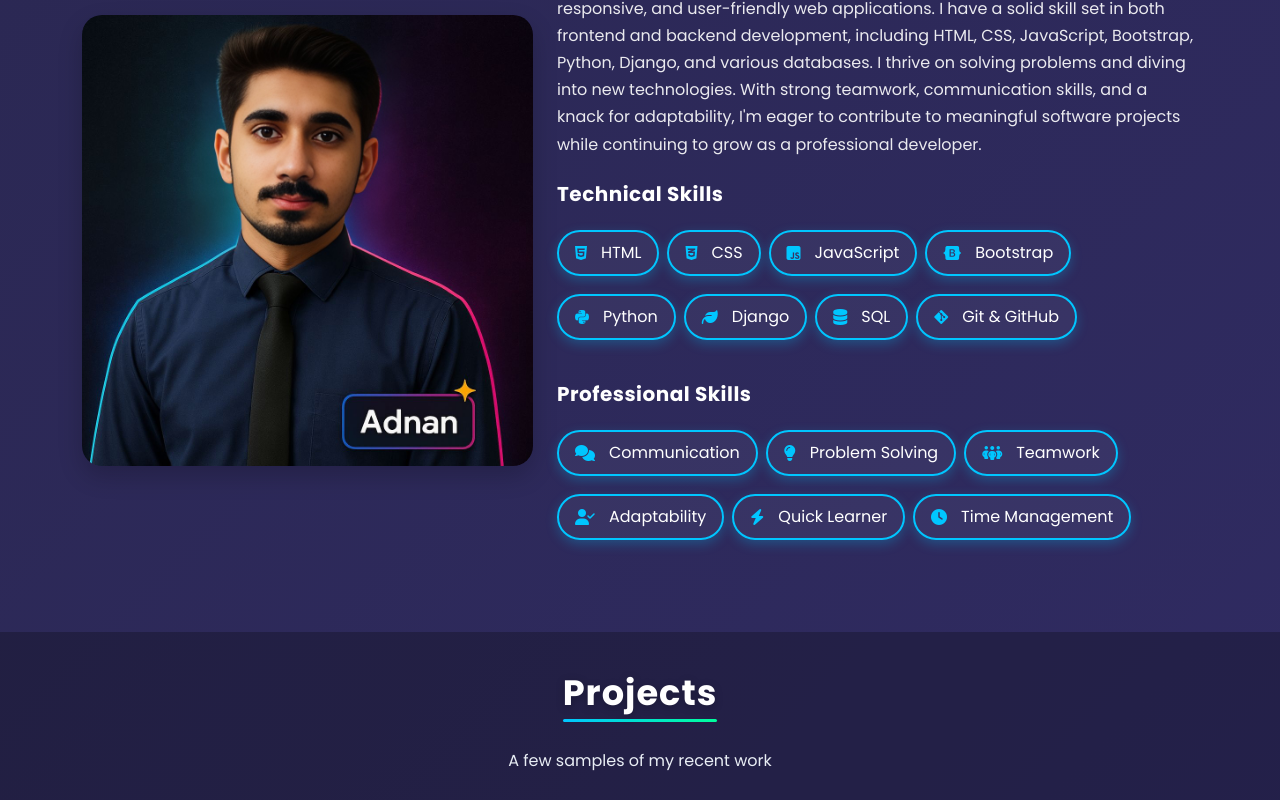
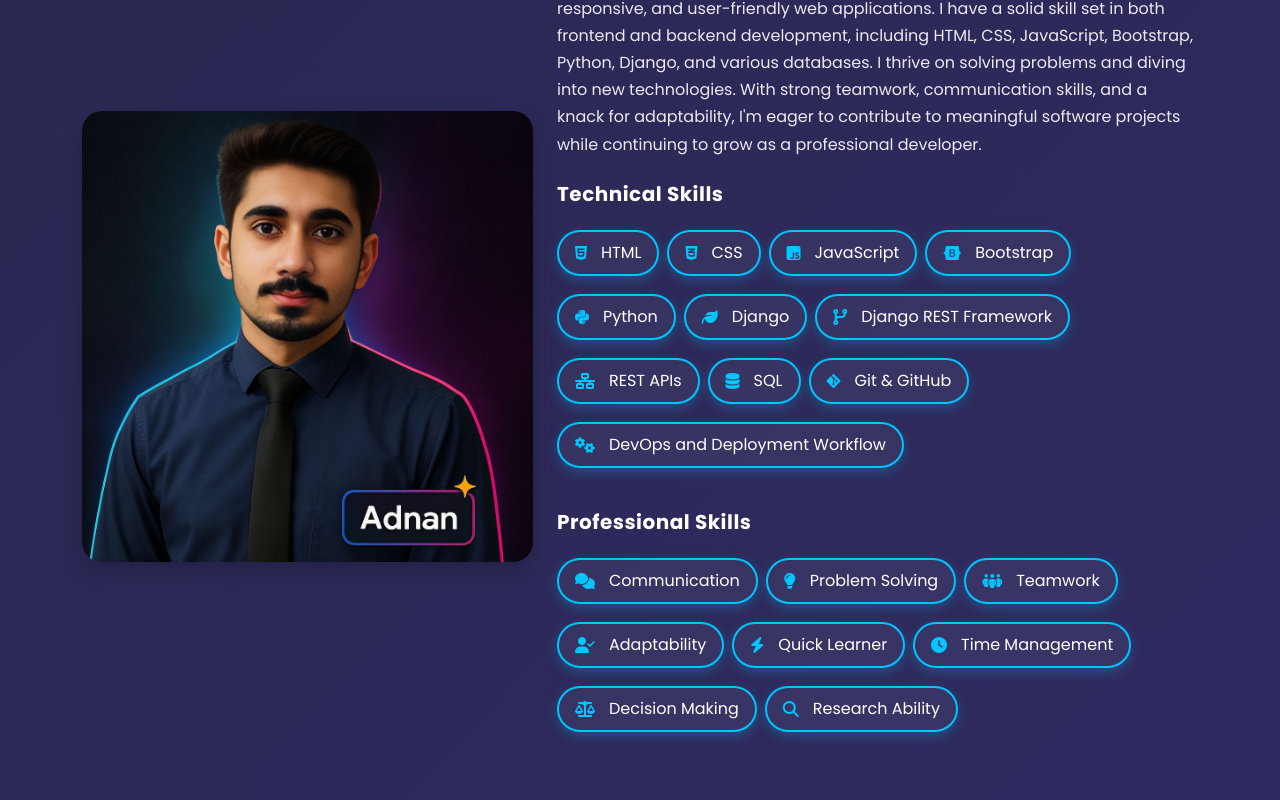
Before and after one commit to AdnanOfficial120/portfolio, a plain HTML site: page index.html in a window 1280 px wide. Shown: the part 950-1750 px from the top of the page. Drawn offline with nearby package versions, Linux system fonts and the light colour scheme.

Commit message:
added some skills

```diff
--- a/index.html
+++ b/index.html
@@ -155,12 +155,22 @@
               <span class="chip"
                 ><i class="fa-solid fa-leaf me-2"></i>Django</span
               >
+               <span class="chip">
+                <i class="fa-solid fa-code-branch me-2"></i>Django REST Framework</span>
+                   <span class="chip">
+                <i class="fa-solid fa-network-wired me-2"></i>REST APIs</span>
               <span class="chip"
                 ><i class="fa-solid fa-database me-2"></i>SQL</span
               >
               <span class="chip"
                 ><i class="fa-brands fa-git-alt me-2"></i>Git & GitHub</span
               >
+           <span class="chip">
+  <i class="fa-solid fa-gears me-2"></i>DevOps and Deployment Workflow
+</span>
+
+
+
             </div>
 
             <!-- Professional Skills -->
@@ -184,6 +194,14 @@
               <span class="chip"
                 ><i class="fa-solid fa-clock me-2"></i>Time Management</span
               >
+              <span class="chip"
+  ><i class="fa-solid fa-scale-balanced me-2"></i>Decision Making</span
+>
+
+<span class="chip"
+  ><i class="fa-solid fa-magnifying-glass me-2"></i>Research Ability</span
+>
+
             </div>
           </div>
         </div>
--- a/script.js
+++ b/script.js
@@ -3,7 +3,7 @@ new Typed("#typed", {
   strings: [
     "Software Engineer",
     " Full Stack Web Developer",
-    "Python and Django Developer",
+    "Python/Django Developer",
 
   ],
   typeSpeed: 70,
```
Also changed, not shown: images/WhatsApp Image 2025-07-29 at 12.12.51_70d1eaf3.jpg (deleted), images/bk banner.png (deleted), images/bkblue.jpg (deleted), images/black.jpg (deleted), images/for profile.jpg (deleted), images/hatedit2.jpg (deleted), images/inuniform.jpg (deleted), images/logo+written.png (deleted), images/logoAD.png (deleted), images/newuniformlogo.jpg (deleted), images/whatsapp png.png (deleted), 1 other file.
